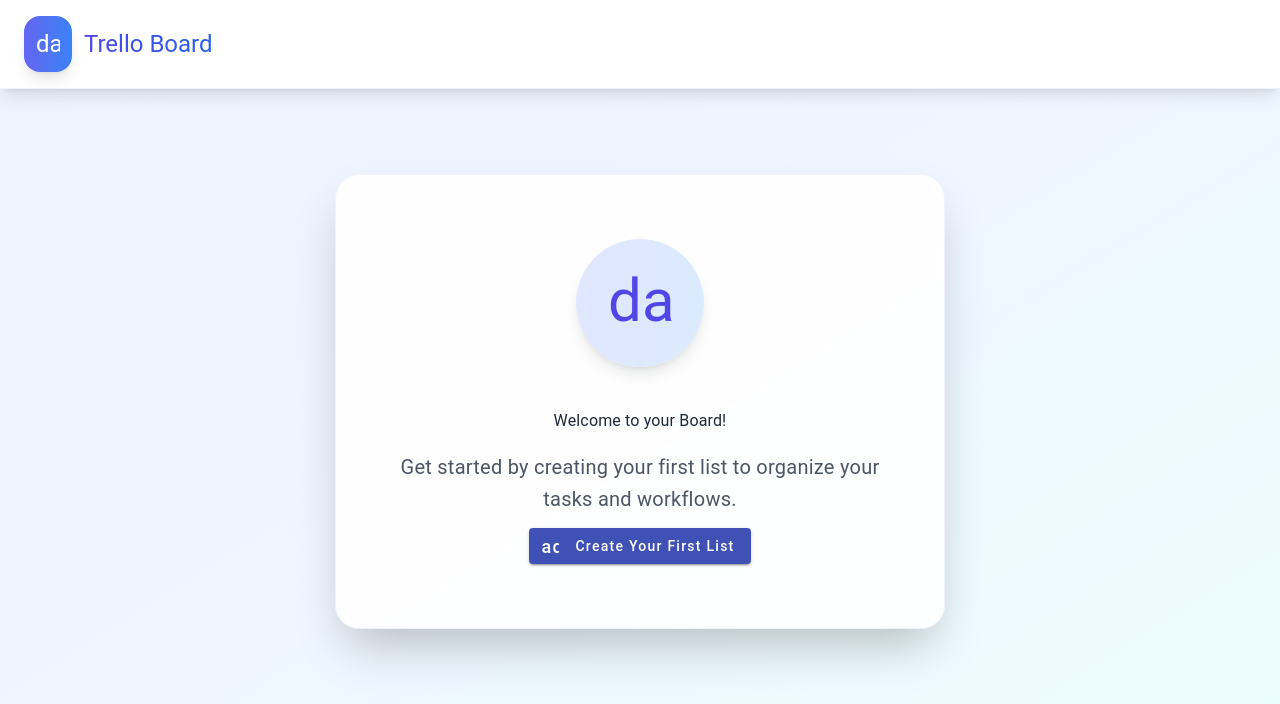
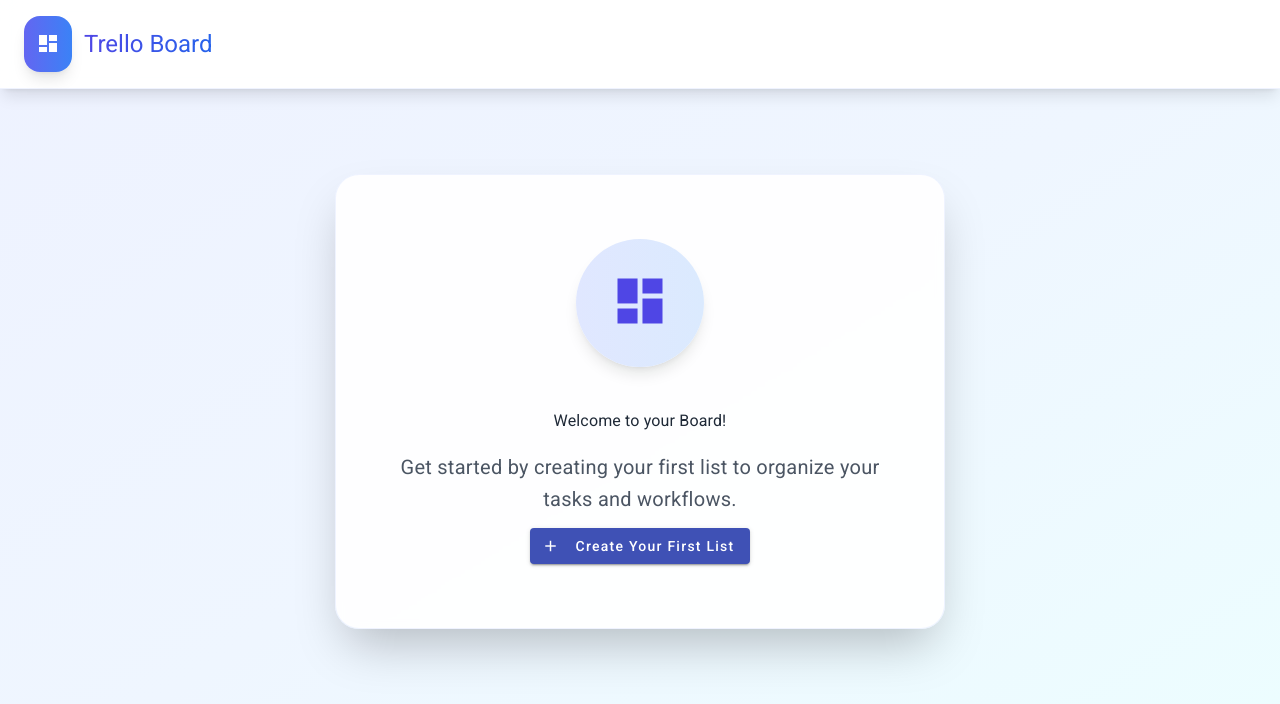
Before and after one commit to MoBekheet63/Trello-Board, an Angular app: page / in a window 1280 px wide. Shown: the top 704 px of the page. Built offline with nearby package versions, Linux system fonts and the light colour scheme.

Commit message:
first commit

```diff
--- a/package.json
+++ b/package.json
@@ -30,9 +30,6 @@
     "@angular-devkit/build-angular": "^19.2.0",
     "@angular/cli": "^19.2.0",
     "@angular/compiler-cli": "^19.2.0",
-    "@tailwindcss/forms": "^0.5.10",
-    "@tailwindcss/line-clamp": "^0.4.4",
-    "@tailwindcss/typography": "^0.5.16",
     "@types/node": "^18.18.0",
     "autoprefixer": "^10.4.21",
     "postcss": "^8.5.6",
--- a/src/index.html
+++ b/src/index.html
@@ -6,6 +6,8 @@
     <base href="/" />
     <meta name="viewport" content="width=device-width, initial-scale=1" />
     <link rel="icon" type="image/x-icon" href="favicon.ico" />
+    <link href="https://fonts.googleapis.com/css2?family=Roboto:wght@300;400;500&display=swap" rel="stylesheet" />
+    <link href="https://fonts.googleapis.com/icon?family=Material+Icons" rel="stylesheet" />
     <!-- Tailwind CSS CDN -->
     <script src="https://cdn.tailwindcss.com"></script>
   </head>
--- a/src/styles.scss
+++ b/src/styles.scss
@@ -17,7 +17,8 @@
   }
 
   body {
-    @apply font-sans text-[14px] leading-[1.5] text-gray-800 bg-gray-50;
+    font-family: 'Roboto', Arial, sans-serif;
+    @apply text-[14px] leading-[1.5] text-gray-800 bg-gray-50;
     -webkit-font-smoothing: antialiased;
     -moz-osx-font-smoothing: grayscale;
   }
--- a/tailwind.config.js
+++ b/tailwind.config.js
@@ -76,5 +76,4 @@
       },
     },
   },
-  plugins: [require('@tailwindcss/typography')],
 };
```
Also changed, not shown: 1 other file (tests, documents, lock files or other folders).
